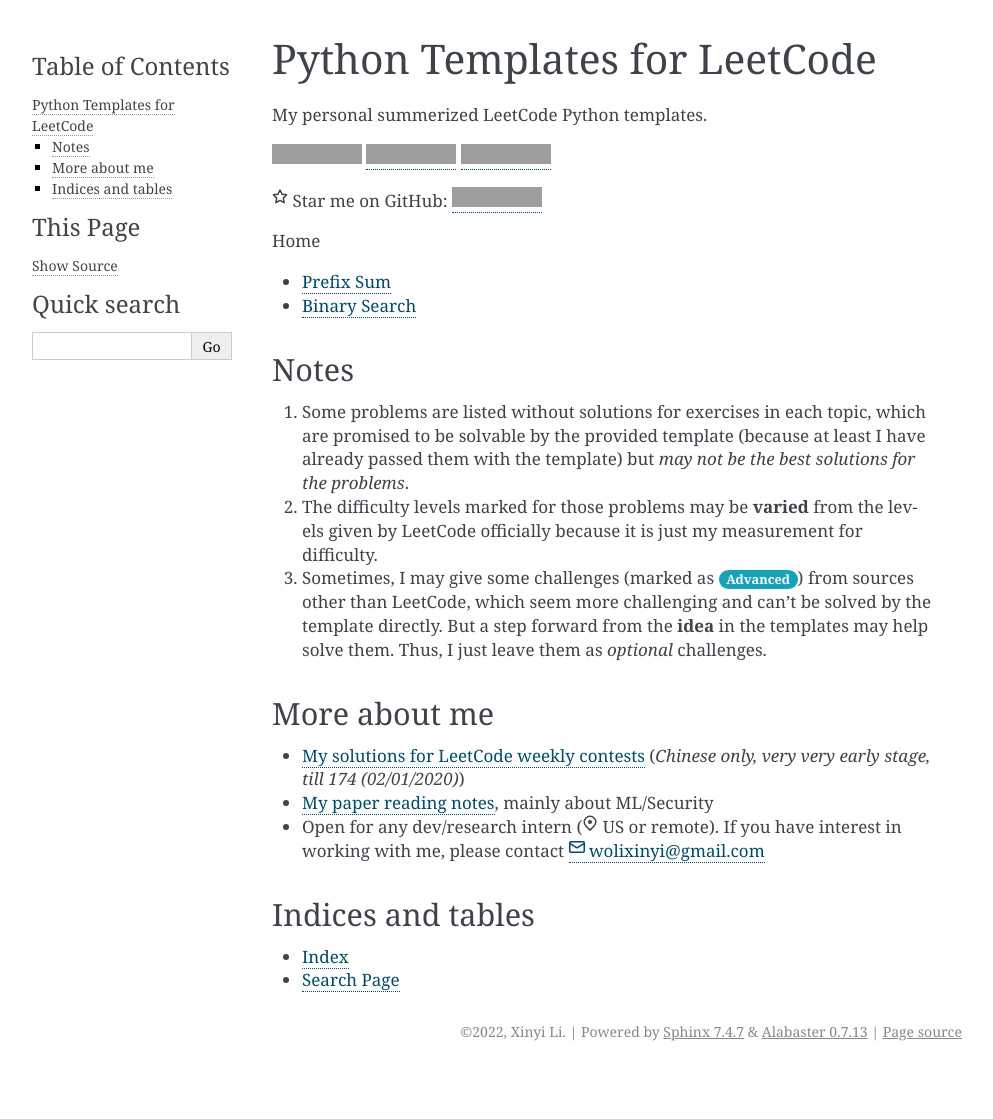
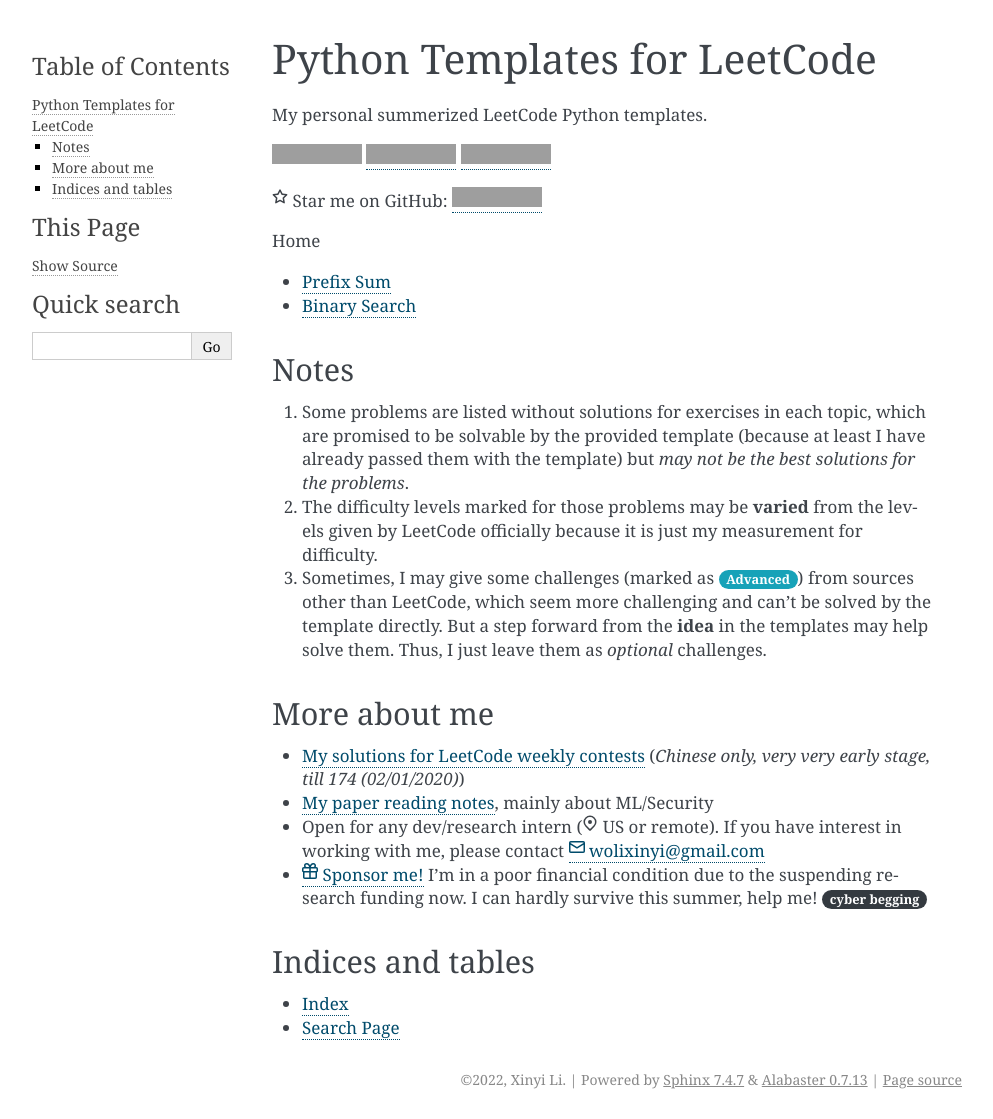
Before and after one commit to li-xin-yi/lctemplates, a Sphinx documentation site: the page built from docs/source/index.md, in a window 1280 px wide. Shown: the whole page, without its empty margins (148-1141 px from the left). Built offline with Sphinx 7.4.7, drawn with Linux system fonts in a browser that asks for light colours; before the commit the page ends 1071 px from its top, so only the background shows below that; grey boxes are pictures that could not be loaded.

Commit message:
Update index.md

```diff
--- a/docs/source/index.md
+++ b/docs/source/index.md
@@ -30,6 +30,7 @@ Binary Search <binary-search.md>
 - [My solutions for LeetCode weekly contests](http://notebook.xyli.me/categories/LeetCode/) (*Chinese only, very very early stage, till 174 (02/01/2020)*)
 - [My paper reading notes](https://paper-weekly.readthedocs.io/en/latest/), mainly about ML/Security
 - Open for any dev/research intern ({opticon}`location` US or remote). If you have interest in working with me, please contact [{opticon}`mail` wolixinyi@gmail.com](mailto:wolixinyi@gmail.com)
+- [{opticon}`gift` Sponsor me!](https://github.com/sponsors/li-xin-yi) I'm in a poor financial condition due to the suspending research funding now. I can hardly survive this summer, help me! {badge}`cyber begging,badge-dark badge-pill`
 
 
 
```
